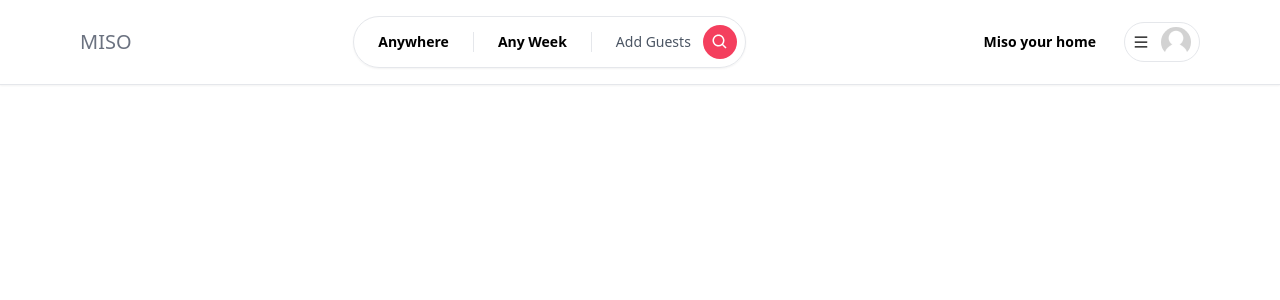
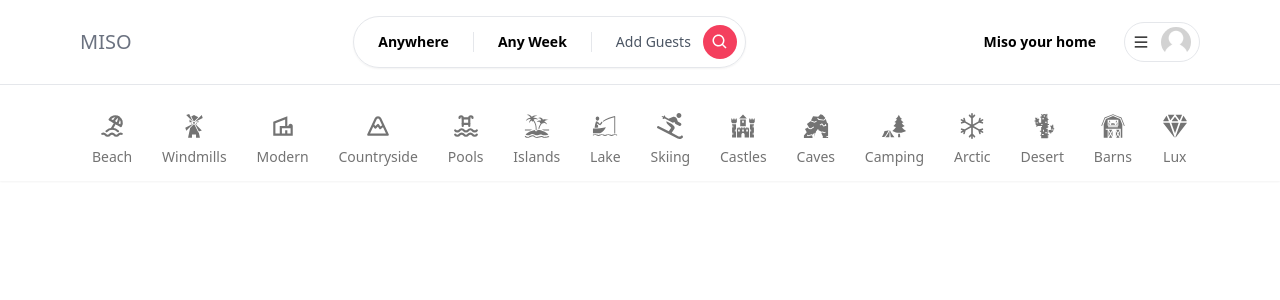
Before and after one commit to rushikesh611/miso, a Next.js app: page / in a window 1280 px wide. Shown: the top 300 px of the page. Built offline with nearby package versions, Linux system fonts and the light colour scheme; no server answers.

Commit message:
categories-ui

```diff
--- /dev/null
+++ b/app/components/CategoryBox.tsx
@@ -0,0 +1,61 @@
+"use client";
+
+import { useRouter, useSearchParams } from "next/navigation";
+import { useCallback } from "react";
+import { IconType } from "react-icons";
+import qs from "query-string";
+
+interface CategoryBoxProps {
+  icon: IconType;
+  label: string;
+  selected?: boolean;
+}
+
+const CategoryBox: React.FC<CategoryBoxProps> = ({
+  icon: Icon,
+  label,
+  selected,
+}) => {
+  const router = useRouter();
+  const params = useSearchParams();
+
+  const handleClick = useCallback(() => {
+    let currentQuery = {};
+
+    if (params) {
+      currentQuery = qs.parse(params.toString());
+    }
+
+    const updatedQuery: any = { ...currentQuery, category: label };
+
+    if (params?.get("category") === label) {
+      delete updatedQuery.category;
+    }
+
+    const url = qs.stringifyUrl(
+      {
+        url: "/",
+        query: updatedQuery,
+      },
+      { skipNull: true }
+    );
+
+    router.push(url);
+  }, [label, params, router]);
+
+  return (
+    <div
+      onClick={handleClick}
+      className={`flex flex-col items-center justify-center gap-2 p-3 border-b-2 hover:text-neutral-800 transition cursor-pointer
+      ${selected ? "border-b-neutral-800" : "border-transparent"}
+      ${selected ? "text-neutral-800" : "text-neutral-500"}
+
+      `}
+    >
+      <Icon size={26} />
+      <div className="font-medium text-sm">{label}</div>
+    </div>
+  );
+};
+
+export default CategoryBox;
--- /dev/null
+++ b/app/components/navbar/Categories.tsx
@@ -0,0 +1,124 @@
+"use client";
+
+import { TbBeach, TbMountain, TbPool } from "react-icons/tb";
+import {
+  GiBarn,
+  GiBoatFishing,
+  GiCactus,
+  GiCastle,
+  GiCaveEntrance,
+  GiForestCamp,
+  GiIsland,
+  GiWindmill,
+} from "react-icons/gi";
+import { FaSkiing } from "react-icons/fa";
+import { BsSnow } from "react-icons/bs";
+import { IoDiamond } from "react-icons/io5";
+import { MdOutlineVilla } from "react-icons/md";
+import Container from "../Container";
+import CategoryBox from "../CategoryBox";
+import { usePathname, useSearchParams } from "next/navigation";
+
+export const categories = [
+  {
+    label: "Beach",
+    icon: TbBeach,
+    description: "This property is located near the beach.",
+  },
+  {
+    label: "Windmills",
+    icon: GiWindmill,
+    description: "This property has windmills!",
+  },
+  {
+    label: "Modern",
+    icon: MdOutlineVilla,
+    description: "This property is modern!",
+  },
+  {
+    label: "Countryside",
+    icon: TbMountain,
+    description: "This property is in the countryside!",
+  },
+  {
+    label: "Pools",
+    icon: TbPool,
+    description: "This is property has a beautiful pool!",
+  },
+  {
+    label: "Islands",
+    icon: GiIsland,
+    description: "This property is on an island!",
+  },
+  {
+    label: "Lake",
+    icon: GiBoatFishing,
+    description: "This property is near a lake!",
+  },
+  {
+    label: "Skiing",
+    icon: FaSkiing,
+    description: "This property has skiing activies!",
+  },
+  {
+    label: "Castles",
+    icon: GiCastle,
+    description: "This property is an ancient castle!",
+  },
+  {
+    label: "Caves",
+    icon: GiCaveEntrance,
+    description: "This property is in a spooky cave!",
+  },
+  {
+    label: "Camping",
+    icon: GiForestCamp,
+    description: "This property offers camping activities!",
+  },
+  {
+    label: "Arctic",
+    icon: BsSnow,
+    description: "This property is in arctic environment!",
+  },
+  {
+    label: "Desert",
+    icon: GiCactus,
+    description: "This property is in the desert!",
+  },
+  {
+    label: "Barns",
+    icon: GiBarn,
+    description: "This property is in a barn!",
+  },
+  {
+    label: "Lux",
+    icon: IoDiamond,
+    description: "This property is brand new and luxurious!",
+  },
+];
+
+const Categories = () => {
+  const params = useSearchParams();
+  const category = params?.get("category");
+  const pathname = usePathname();
+
+  const isMainPage = pathname === "/";
+  if (!isMainPage) return null;
+
+  return (
+    <Container>
+      <div className="pt-4 flex flex-row items-center justify-between overflow-x-auto">
+        {categories.map((item) => (
+          <CategoryBox
+            key={item.label}
+            label={item.label}
+            selected={category === item.label}
+            icon={item.icon}
+          />
+        ))}
+      </div>
+    </Container>
+  );
+};
+
+export default Categories;
--- a/app/components/navbar/Logo.tsx
+++ b/app/components/navbar/Logo.tsx
@@ -13,7 +13,12 @@
     //   width="100"
     //   src="/images/logo.svg"
     // />
-    <h1 className="text-xl font-medium text-gray-500">MISO</h1>
+    <h1
+      onClick={() => router.push("/")}
+      className="text-xl font-medium text-gray-500 hover:cursor-pointer "
+    >
+      MISO
+    </h1>
   );
 };
 
--- a/app/components/navbar/Navbar.tsx
+++ b/app/components/navbar/Navbar.tsx
@@ -6,6 +6,7 @@
 import UserMenu from "./UserMenu";
 import React from "react";
 import { SafeUser } from "@/app/types";
+import Categories from "./Categories";
 
 interface NavbarProps {
   currentUser?: SafeUser | null;
@@ -23,6 +24,7 @@
           </div>
         </Container>
       </div>
+      <Categories />
     </div>
   );
 };
--- a/package.json
+++ b/package.json
@@ -22,6 +22,7 @@
     "next": "13.3.0",
     "next-auth": "^4.22.1",
     "postcss": "8.4.23",
+    "query-string": "^8.1.0",
     "react": "18.2.0",
     "react-dom": "18.2.0",
     "react-hook-form": "^7.43.9",
```
Also changed, not shown: 1 other file (tests, documents, lock files or other folders).
